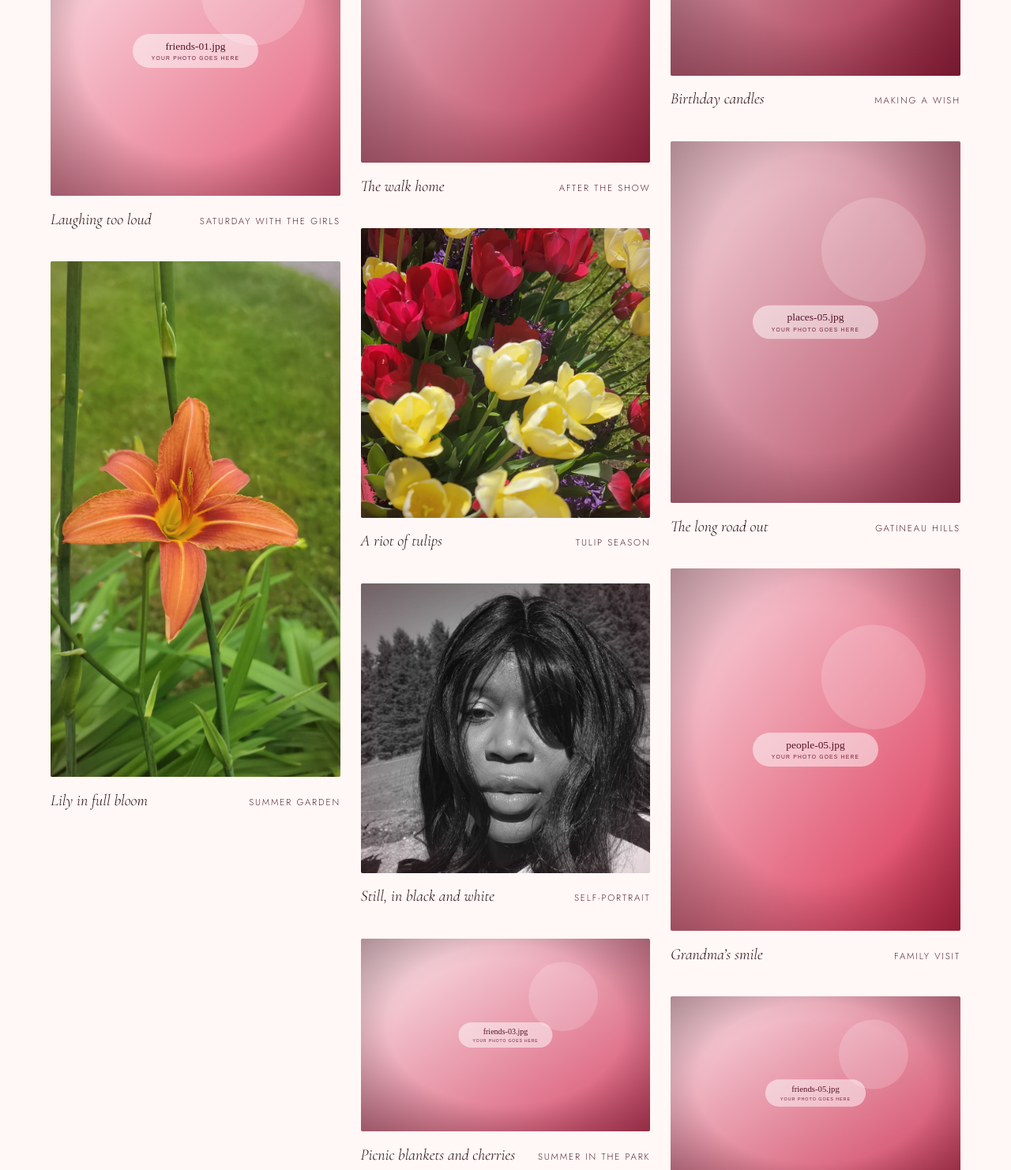
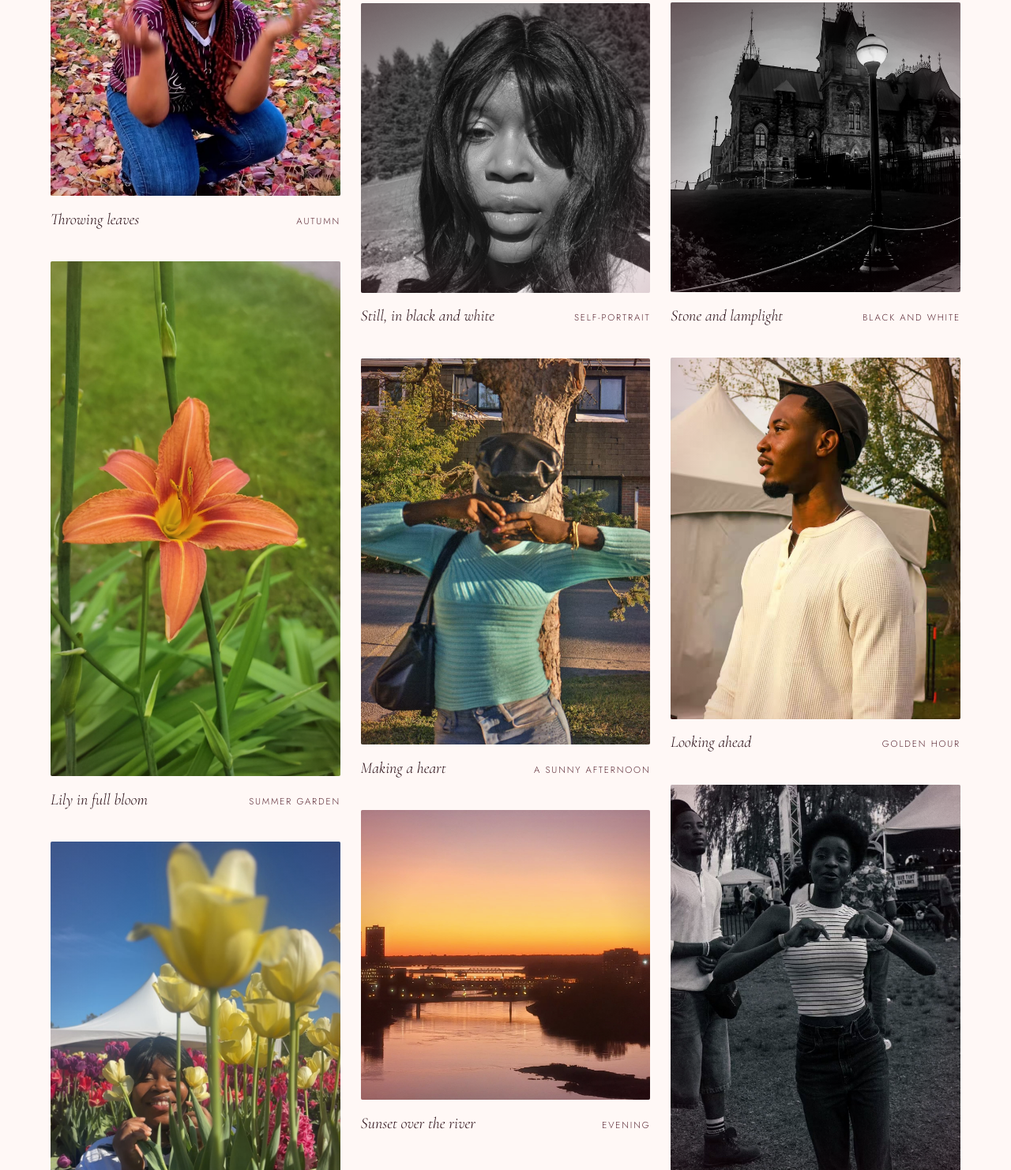
Before and after one commit to cfavor774-star/photography, a plain HTML site: page index.html in a window 1280 px wide. Shown: the part 2208-3690 px from the top of the page at 79% size. Drawn offline with nearby package versions, Linux system fonts and the light colour scheme.

Commit message:
Remove birthday photo, add Instagram photos

```diff
--- a/index.html
+++ b/index.html
@@ -66,10 +66,10 @@
           <figcaption><span class="cap-title">Among the tulips</span><span class="cap-meta">Tulip field, spring</span></figcaption>
         </figure>
         <figure class="tile reveal" data-category="friends">
-          <button class="tile-btn" type="button" aria-label="Open photo: Laughing too loud">
-            <img src="images/friends-01.jpg" data-placeholder="images/placeholders/friends-01.svg" alt="Friends laughing together outdoors" loading="lazy">
+          <button class="tile-btn" type="button" aria-label="Open photo: Throwing leaves">
+            <img src="images/friends-01.jpg" data-placeholder="images/placeholders/friends-01.svg" alt="Woman with braids laughing as she tosses autumn leaves in the air" loading="lazy">
           </button>
-          <figcaption><span class="cap-title">Laughing too loud</span><span class="cap-meta">Saturday with the girls</span></figcaption>
+          <figcaption><span class="cap-title">Throwing leaves</span><span class="cap-meta">Autumn</span></figcaption>
         </figure>
         <figure class="tile reveal" data-category="places">
           <button class="tile-btn" type="button" aria-label="Open photo: Lily in full bloom">
@@ -84,10 +84,10 @@
           <figcaption><span class="cap-title">Peeking through petals</span><span class="cap-meta">Under a blue sky</span></figcaption>
         </figure>
         <figure class="tile reveal" data-category="friends">
-          <button class="tile-btn" type="button" aria-label="Open photo: The walk home">
-            <img src="images/friends-02.jpg" data-placeholder="images/placeholders/friends-02.svg" alt="Two friends walking arm in arm at dusk" loading="lazy">
+          <button class="tile-btn" type="button" aria-label="Open photo: Cap and attitude">
+            <img src="images/friends-02.jpg" data-placeholder="images/placeholders/friends-02.svg" alt="Woman in a black leather cap and teal top against autumn trees" loading="lazy">
           </button>
-          <figcaption><span class="cap-title">The walk home</span><span class="cap-meta">After the show</span></figcaption>
+          <figcaption><span class="cap-title">Cap and attitude</span><span class="cap-meta">Autumn colours</span></figcaption>
         </figure>
         <figure class="tile reveal" data-category="places">
           <button class="tile-btn" type="button" aria-label="Open photo: A riot of tulips">
@@ -102,46 +102,46 @@
           <figcaption><span class="cap-title">Still, in black and white</span><span class="cap-meta">Self-portrait</span></figcaption>
         </figure>
         <figure class="tile reveal" data-category="friends">
-          <button class="tile-btn" type="button" aria-label="Open photo: Picnic blankets and cherries">
-            <img src="images/friends-03.jpg" data-placeholder="images/placeholders/friends-03.svg" alt="Friends sharing food on a picnic blanket" loading="lazy">
+          <button class="tile-btn" type="button" aria-label="Open photo: Making a heart">
+            <img src="images/friends-03.jpg" data-placeholder="images/placeholders/friends-03.svg" alt="Woman in a teal top making a heart with her hands" loading="lazy">
           </button>
-          <figcaption><span class="cap-title">Picnic blankets and cherries</span><span class="cap-meta">Summer in the park</span></figcaption>
+          <figcaption><span class="cap-title">Making a heart</span><span class="cap-meta">A sunny afternoon</span></figcaption>
         </figure>
         <figure class="tile reveal" data-category="places">
-          <button class="tile-btn" type="button" aria-label="Open photo: Where the light gets in">
-            <img src="images/places-04.jpg" data-placeholder="images/placeholders/places-04.svg" alt="Sunlight streaming through a tall arched window" loading="lazy">
+          <button class="tile-btn" type="button" aria-label="Open photo: Sunset over the river">
+            <img src="images/places-04.jpg" data-placeholder="images/placeholders/places-04.svg" alt="Orange sunset sky over a calm river and city skyline" loading="lazy">
           </button>
-          <figcaption><span class="cap-title">Where the light gets in</span><span class="cap-meta">Old stone church</span></figcaption>
+          <figcaption><span class="cap-title">Sunset over the river</span><span class="cap-meta">Evening</span></figcaption>
         </figure>
         <figure class="tile reveal" data-category="people">
-          <button class="tile-btn" type="button" aria-label="Open photo: A glance back">
-            <img src="images/people-04.jpg" data-placeholder="images/placeholders/people-04.svg" alt="Person glancing over their shoulder on a busy street" loading="lazy">
+          <button class="tile-btn" type="button" aria-label="Open photo: Festival afternoon">
+            <img src="images/people-04.jpg" data-placeholder="images/placeholders/people-04.svg" alt="Woman in a white top and jeans smiling on the grass at an outdoor festival" loading="lazy">
           </button>
-          <figcaption><span class="cap-title">A glance back</span><span class="cap-meta">On the street</span></figcaption>
+          <figcaption><span class="cap-title">Festival afternoon</span><span class="cap-meta">Summer in the park</span></figcaption>
         </figure>
         <figure class="tile reveal" data-category="friends">
-          <button class="tile-btn" type="button" aria-label="Open photo: Birthday candles">
-            <img src="images/friends-04.jpg" data-placeholder="images/placeholders/friends-04.svg" alt="Friend blowing out birthday candles while others cheer" loading="lazy">
+          <button class="tile-btn" type="button" aria-label="Open photo: All smiles">
+            <img src="images/friends-04.jpg" data-placeholder="images/placeholders/friends-04.svg" alt="Woman with braids smiling while crouched in fallen leaves" loading="lazy">
           </button>
-          <figcaption><span class="cap-title">Birthday candles</span><span class="cap-meta">Making a wish</span></figcaption>
+          <figcaption><span class="cap-title">All smiles</span><span class="cap-meta">In the leaves</span></figcaption>
         </figure>
         <figure class="tile reveal" data-category="places">
-          <button class="tile-btn" type="button" aria-label="Open photo: The long road out">
-            <img src="images/places-05.jpg" data-placeholder="images/placeholders/places-05.svg" alt="Winding road through autumn hills" loading="lazy">
+          <button class="tile-btn" type="button" aria-label="Open photo: Stone and lamplight">
+            <img src="images/places-05.jpg" data-placeholder="images/placeholders/places-05.svg" alt="Black-and-white photo of an old stone building beside a street lamp" loading="lazy">
           </button>
-          <figcaption><span class="cap-title">The long road out</span><span class="cap-meta">Gatineau Hills</span></figcaption>
+          <figcaption><span class="cap-title">Stone and lamplight</span><span class="cap-meta">Black and white</span></figcaption>
         </figure>
         <figure class="tile reveal" data-category="people">
-          <button class="tile-btn" type="button" aria-label="Open photo: Grandma’s smile">
-            <img src="images/people-05.jpg" data-placeholder="images/placeholders/people-05.svg" alt="Older woman smiling warmly at the camera" loading="lazy">
+          <button class="tile-btn" type="button" aria-label="Open photo: Looking ahead">
+            <img src="images/people-05.jpg" data-placeholder="images/placeholders/people-05.svg" alt="Man in a cream henley and cap looking off to the side in warm light" loading="lazy">
           </button>
-          <figcaption><span class="cap-title">Grandma’s smile</span><span class="cap-meta">Family visit</span></figcaption>
+          <figcaption><span class="cap-title">Looking ahead</span><span class="cap-meta">Golden hour</span></figcaption>
         </figure>
         <figure class="tile reveal" data-category="friends">
-          <button class="tile-btn" type="button" aria-label="Open photo: Us, always">
-            <img src="images/friends-05.jpg" data-placeholder="images/placeholders/friends-05.svg" alt="Group of friends silhouetted against a sunset" loading="lazy">
+          <button class="tile-btn" type="button" aria-label="Open photo: In black and white">
+            <img src="images/friends-05.jpg" data-placeholder="images/placeholders/friends-05.svg" alt="Black-and-white photo of a woman at an outdoor festival" loading="lazy">
           </button>
-          <figcaption><span class="cap-title">Us, always</span><span class="cap-meta">Last night of summer</span></figcaption>
+          <figcaption><span class="cap-title">In black and white</span><span class="cap-meta">Festival day</span></figcaption>
         </figure>
       </div>
     </section>
```
Also changed, not shown: images/friends-01.jpg (added), images/friends-02.jpg (added), images/friends-03.jpg (added), images/friends-04.jpg (added), images/friends-05.jpg (added), images/people-04.jpg (added), images/people-05.jpg (added), images/places-04.jpg (added), images/places-05.jpg (added).
